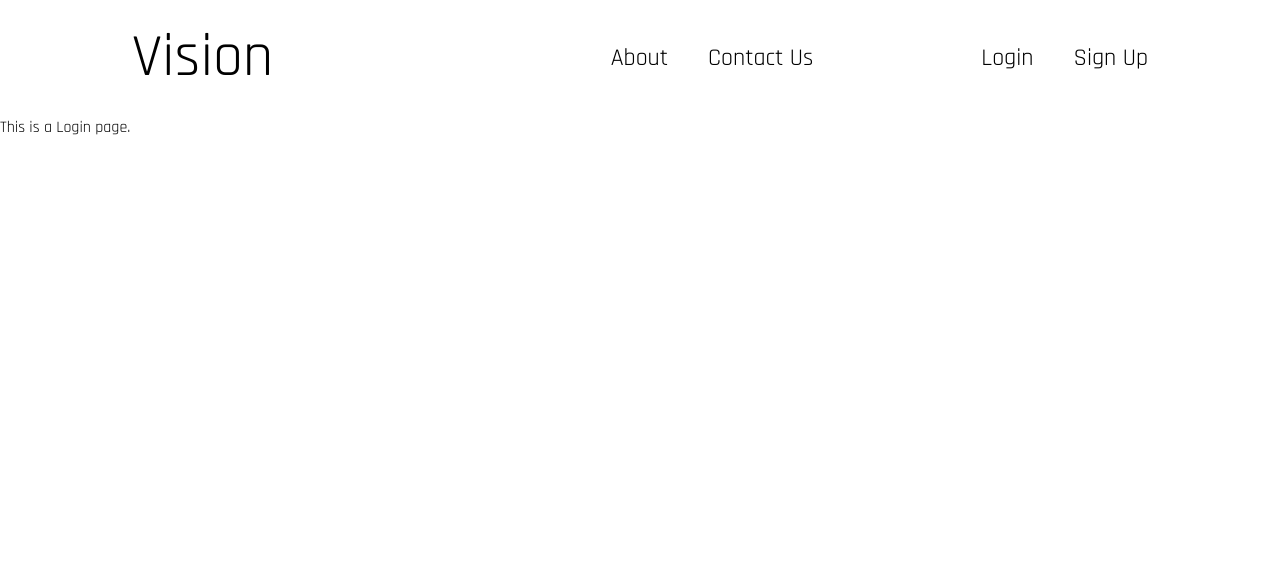
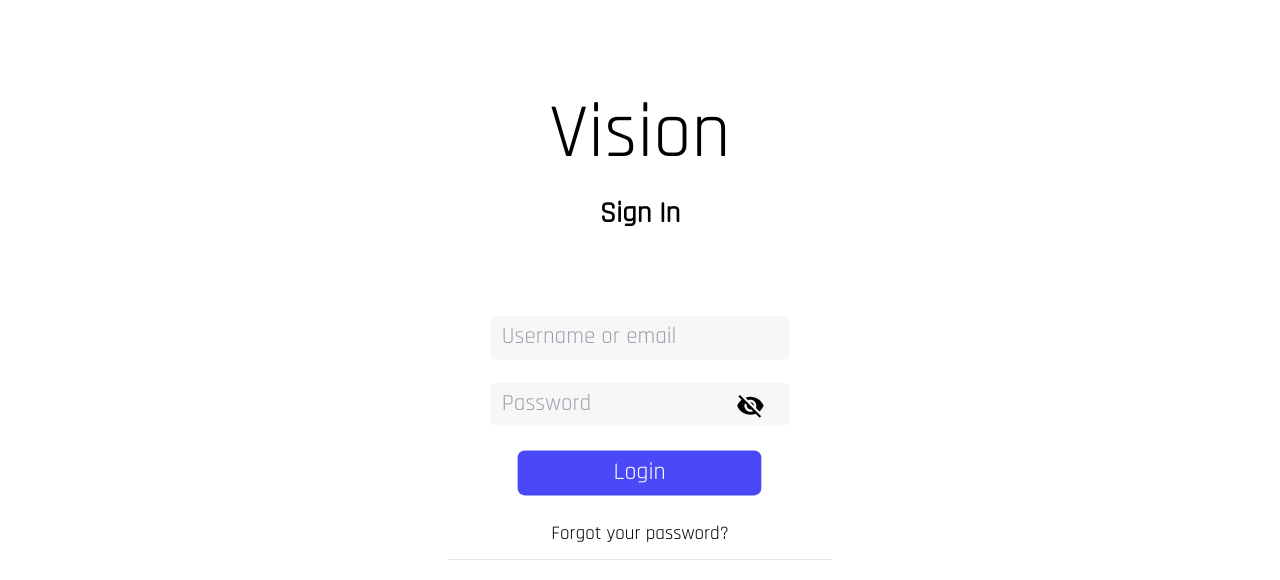
Before and after one commit to NikitaPanasevych/Goalify, a Next.js app: page /login in a window 1280 px wide. Shown: the top 580 px of the page. Built offline with nearby package versions, Linux system fonts and the light colour scheme; a web font is replaced by a local one.

Commit message:
Added a Login page with functionality of remembering username and password states. Also, features an ability to make the password visible

```diff
--- a/pages/home/index.tsx
+++ b/pages/home/index.tsx
@@ -1,9 +1,11 @@
 import { NextPage } from "next"
+import Header from "../../components/Header";
 
 const Dashboard : NextPage = () => {
 
     return(
         <div className="">
+            <Header />
             <h1>This is a Dashboard page.</h1>
         </div>
 
--- a/pages/index.tsx
+++ b/pages/index.tsx
@@ -1,5 +1,4 @@
 import { NextPage } from "next"
-import { Button } from "@mui/material"
 import Guest from "./guest";
 import Dashboard from "./home";
 
@@ -7,7 +6,7 @@ import Dashboard from "./home";
 const Homepage : NextPage = () => {
 
     // Boolean variable to check if user cookies are registered in order to display Dashboard or Guest page
-    var isRegistered : boolean = false;
+    var isRegistered : boolean = true;
 
     return(
 
--- a/pages/login.tsx
+++ b/pages/login.tsx
@@ -1,12 +1,48 @@
 import { NextPage } from "next"
-import Header from "../components/Header";
+import VisibilityIcon from '@mui/icons-material/Visibility';
+import VisibilityOffIcon from '@mui/icons-material/VisibilityOff';
+
+import {useState} from 'react';
 
 const Login : NextPage = () => {
+
+    const [user, setUser] = useState({
+      username: '',
+      password: ''
+    });
+
+    const [showPass, setPass] = useState(false);
+
+    const handleChange = (e: React.ChangeEvent<HTMLInputElement>) => {
+      setUser({...user, [e.target.name]: [e.target.value]});
+    }
+
+    const showPassword = () => {
+      setPass(!showPass);
+      const password = document.getElementById('user-password');
+      showPass ? password?.setAttribute('type', 'text') : password?.setAttribute('type', 'password');
+    }
+
     return (
-        <div>
+        <div className="flex">
             <title>Login</title>
-            <Header />
-            <h1>This is a Login page.</h1>
+            <div className="login-page">
+                    <h1><a href='/'>Vision</a></h1>
+                    <p>Sign In</p>
+                <div className="form" >
+                  <input type="text" id="user-username" name="username" placeholder="Username or email" value={user.username} onChange={handleChange}/>
+                  <div className="">
+                    <input type="password" id="user-password" name="password" placeholder="Password" value={user.password} onChange={handleChange} />
+                    {showPass ? <VisibilityIcon className="visibilityOn" onClick={showPassword} /> : <VisibilityOffIcon className="visibilityOff" onClick={showPassword} />}
+                  </div>
+
+                  <button type="button">Login</button>
+                  <a href="">Forgot your password?</a>
+                  <hr className="text-black" />
+
+                </div>
+            </div>
+
         </div>
     )
 }
--- a/styles/globals.css
+++ b/styles/globals.css
@@ -9,8 +9,79 @@ font-family: 'Lora', serif; */
 
 html{
 	font-family: 'Rajdhani', sans-serif;
+	font-size: 1.2em;
 }
 
+
+/* Login page  */
+.login-page{
+	margin: 4em auto;
+}
+
+.login-page h1{
+	font-size: 4em;
+	margin: 0;
+	padding: 0;
+	text-align: center;
+}
+
+.login-page p{
+	text-align: center;
+	font-size: 1.5em;
+	font-weight: bold;
+}
+
+.login-page .form{
+	margin: 2em;
+	width: 20em;
+	height: 20em;
+	overflow: auto;
+	padding-top: 1em;
+}
+.login-page .form  input{
+	background-color: rgb(240, 240, 240, 0.5);
+	display: block;
+	margin: 1em auto;
+	padding: .2em .5em;
+	width: 13em;
+	font-size: 1.2em;
+	border-radius: .3em;
+}
+
+.login-page .form input:focus{
+	background-color: white;
+}
+
+.login-page .form > button{
+	/* className=" scale-125 block mx-auto my-4 py-1 px-16 bg-blue-700 text-white" */
+	display: block;
+	scale: 125%;
+	padding: .2em 4em;
+	color: white;
+	background-color: rgb(73, 73, 248);
+	margin: 1.5em auto;
+	border-radius: .3em;
+}
+
+.login-page .form > button:hover{
+	background-color: blue;
+}
+
+.login-page .form > a{
+	display: block;
+	margin: .5em auto;
+	text-align: center;
+}
+.login-page .form > a:hover{
+	color: rgb(133, 133, 133);
+}
+
+.login-page .visibilityOn, .visibilityOff{
+	position: absolute;
+	cursor: pointer;
+	transform: translateY(-2em);
+	transform: translate(10em, -2em);
+}
 
 /* Old files custom designs */
 .customGrid{
```
